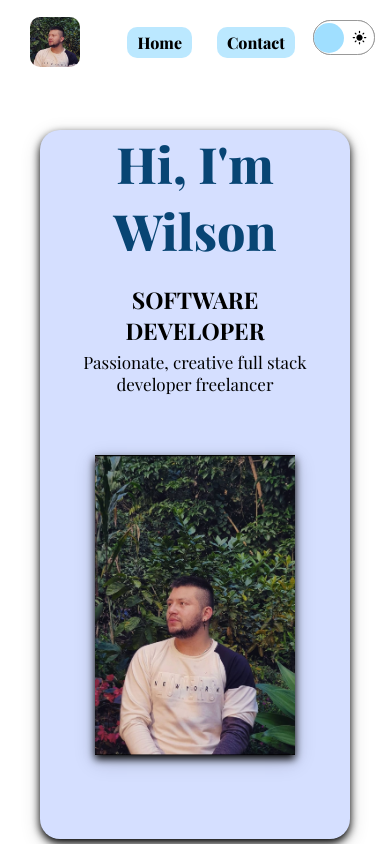
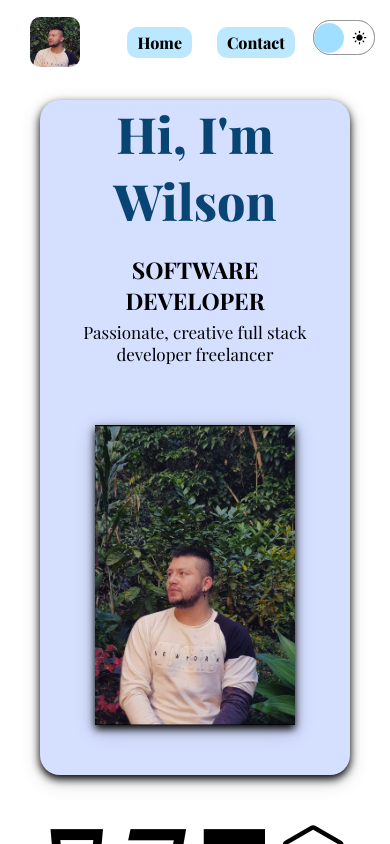
Before and after one commit to Wmurciarey9/new-portfolio-react, a React (Create React App) app: page / in a window 390 px wide. Shown: the top 844 px of the page. Built offline with nearby package versions, Linux system fonts and the light colour scheme.

Commit message:
minor changes for responsive

```diff
--- a/src/components/featured/featured.scss
+++ b/src/components/featured/featured.scss
@@ -11,7 +11,7 @@
   @include mobile {
     margin: 0 10px;
     height: 120vh;
-    padding-top: 100px;
+    padding-top: 70px;
   }
 
   .desc {
@@ -25,7 +25,7 @@
 
     @include mobile {
       display: block;
-      height: 84vh;
+      height: 80vh;
     }
     .left {
       display: flex;
```
